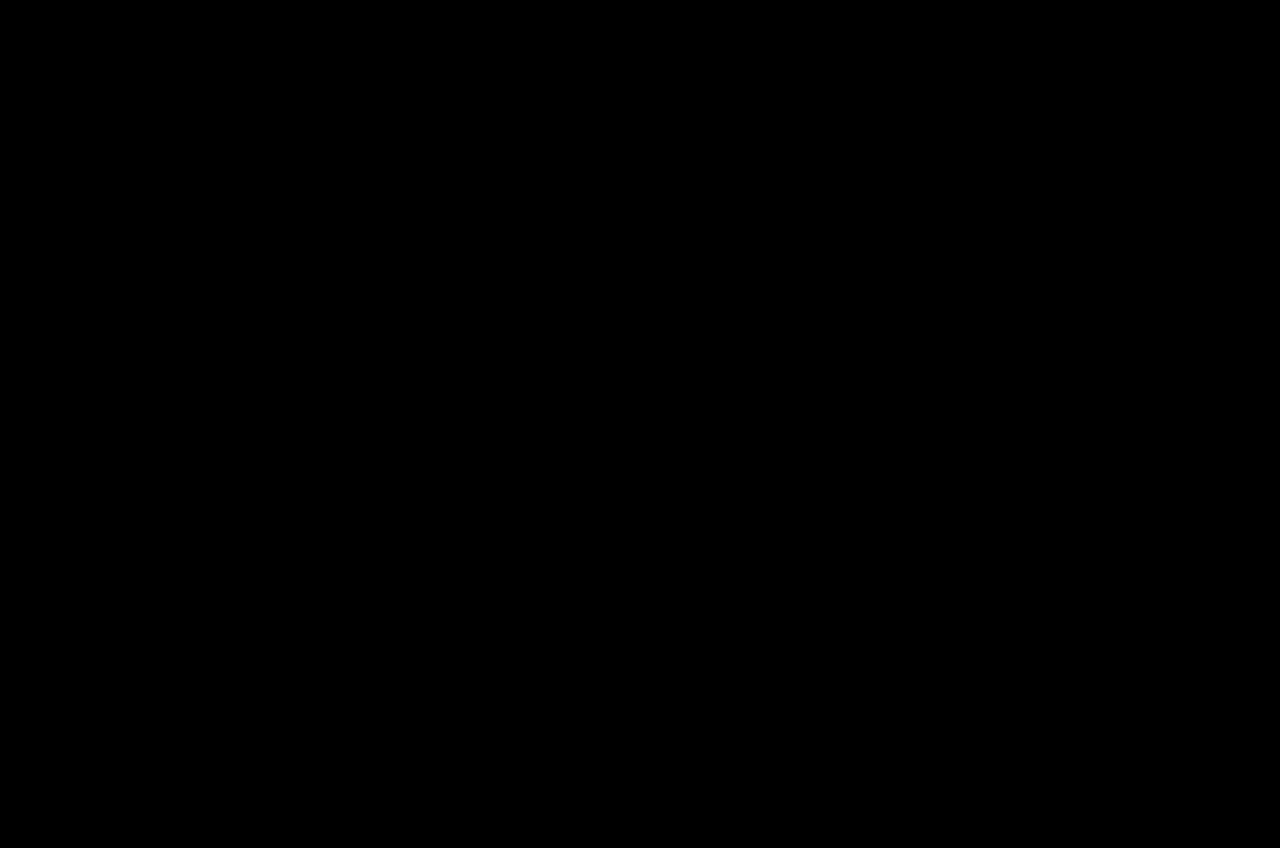
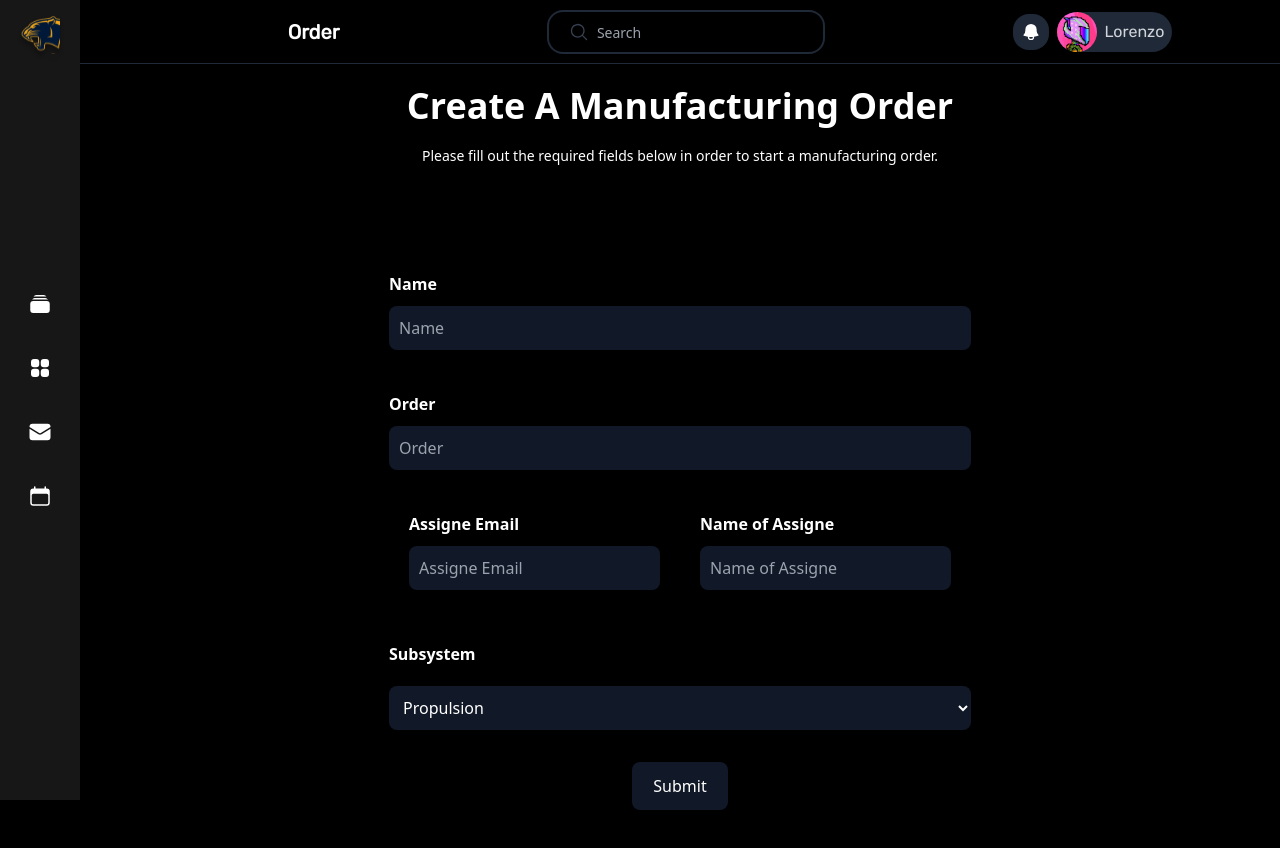
Before and after one commit to LoreMontero/moto-dash, a React (Create React App) app in the folder client/: page /Order in a window 1280 px wide. Before the commit this address had no page. Shown: the top 848 px of the page. Built offline with nearby package versions, Linux system fonts and the light colour scheme.

Commit message:
updating the form with a dropdon

```diff
--- a/client/src/components/Layout.jsx
+++ b/client/src/components/Layout.jsx
@@ -13,7 +13,7 @@ const Layout = () => {
 
     return (
         <div className="flex font-sans back">
-            {login !== false ?
+            {login !== true ?
              <>
              <Sidebar />
                 <Routes>
--- a/client/src/scenes/Order.jsx
+++ b/client/src/scenes/Order.jsx
@@ -25,9 +25,19 @@ const Order = () => {
                                 <input type= "text" placeholder = "Assigne Email" className = "text-white p-2.5 border-gray-300 bg-gray-900 w-full rounded-lg"/>
                             </div>
                             <div class = "px-5">
-                                <label for = "email" className = "text-start block text-base text-white font-semibold py-2.5">Name</label>
-                                <input type= "text" placeholder = "Subsystem" className = "text-white p-2.5 border-gray-300 bg-gray-900 w-full rounded-lg"/>
+                                <label for = "email" className = "text-start block text-base text-white font-semibold py-2.5">Name of Assigne</label>
+                                <input type= "text" placeholder = "Name of Assigne" className = "text-white p-2.5 border-gray-300 bg-gray-900 w-full rounded-lg"/>
                             </div>
+
+                        </div>
+                        <div>
+                            <label for = "email" className = "text-start block text-base text-white font-semibold py-5">Subsystem</label>
+                            <select id= "dropdownDefault" data-dropdown-toggle ="dropdown" placeholder = "Order" className = "text-white p-2.5 border-gray-300 bg-gray-900 w-full rounded-lg">
+                                <option>Propulsion</option>
+                                <option>ACE</option>
+                                <option>Vehicle Dynamics</option>
+
+                            </select>
 
                         </div>
                        {/*<div>
```
